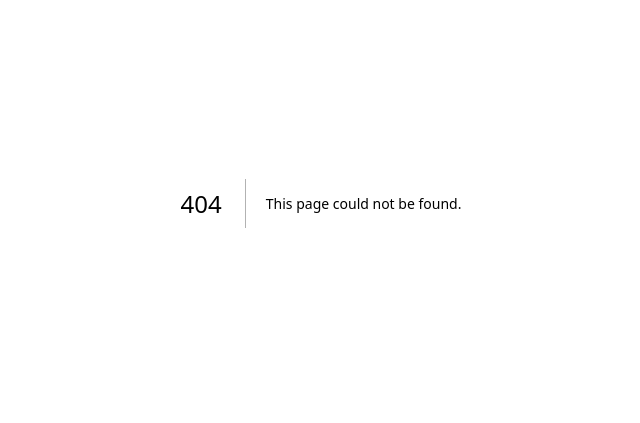
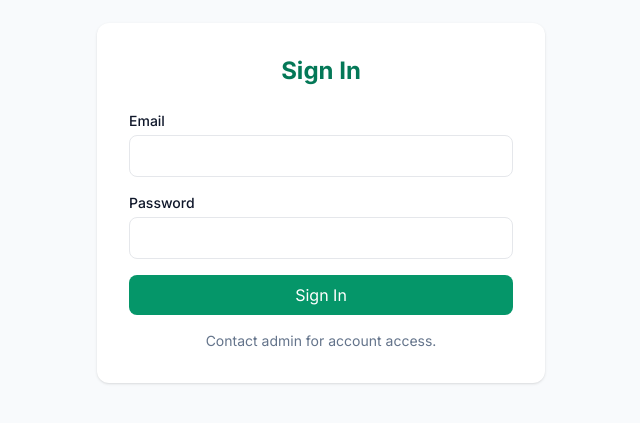
Before and after one commit to snbweb3/khubaib-progress-portal, a Next.js app: page /login in a window 1280 px wide. Before the commit this address had no page. Shown: the part 197-620 px from the top of the page, without its empty margins (319-959 px from the left). Built offline with nearby package versions, Linux system fonts and the light colour scheme; no server answers.

Commit message:
Add login page

```diff
--- /dev/null
+++ b/src/app/login/page.tsx
@@ -0,0 +1,71 @@
+'use client'
+
+import { useState } from 'react'
+import { createClient } from '@/lib/supabase/client'
+import { useRouter } from 'next/navigation'
+
+export default function LoginPage() {
+  const [email, setEmail] = useState('')
+  const [password, setPassword] = useState('')
+  const [loading, setLoading] = useState(false)
+  const [message, setMessage] = useState('')
+  const router = useRouter()
+  const supabase = createClient()
+
+  async function handleLogin(e: React.FormEvent) {
+    e.preventDefault()
+    setLoading(true)
+    setMessage('')
+
+    const { error } = await supabase.auth.signInWithPassword({ email, password })
+
+    if (error) {
+      setMessage(error.message)
+    } else {
+      router.push('/dashboard')
+      router.refresh()
+    }
+    setLoading(false)
+  }
+
+  return (
+    <div className="min-h-screen flex items-center justify-center p-4">
+      <div className="w-full max-w-md bg-white p-8 rounded-xl shadow">
+        <h1 className="text-2xl font-bold mb-6 text-center text-emerald-700">Sign In</h1>
+        <form onSubmit={handleLogin} className="space-y-4">
+          <div>
+            <label className="block text-sm font-medium mb-1">Email</label>
+            <input
+              type="email"
+              value={email}
+              onChange={(e) => setEmail(e.target.value)}
+              className="w-full px-3 py-2 border rounded-lg"
+              required
+            />
+          </div>
+          <div>
+            <label className="block text-sm font-medium mb-1">Password</label>
+            <input
+              type="password"
+              value={password}
+              onChange={(e) => setPassword(e.target.value)}
+              className="w-full px-3 py-2 border rounded-lg"
+              required
+            />
+          </div>
+          {message && <p className="text-red-600 text-sm">{message}</p>}
+          <button
+            type="submit"
+            disabled={loading}
+            className="w-full py-2 bg-emerald-600 text-white rounded-lg hover:bg-emerald-700 disabled:opacity-50"
+          >
+            {loading ? 'Signing in...' : 'Sign In'}
+          </button>
+        </form>
+        <p className="mt-4 text-center text-sm text-slate-500">
+          Contact admin for account access.
+        </p>
+      </div>
+    </div>
+  )
+}
```
